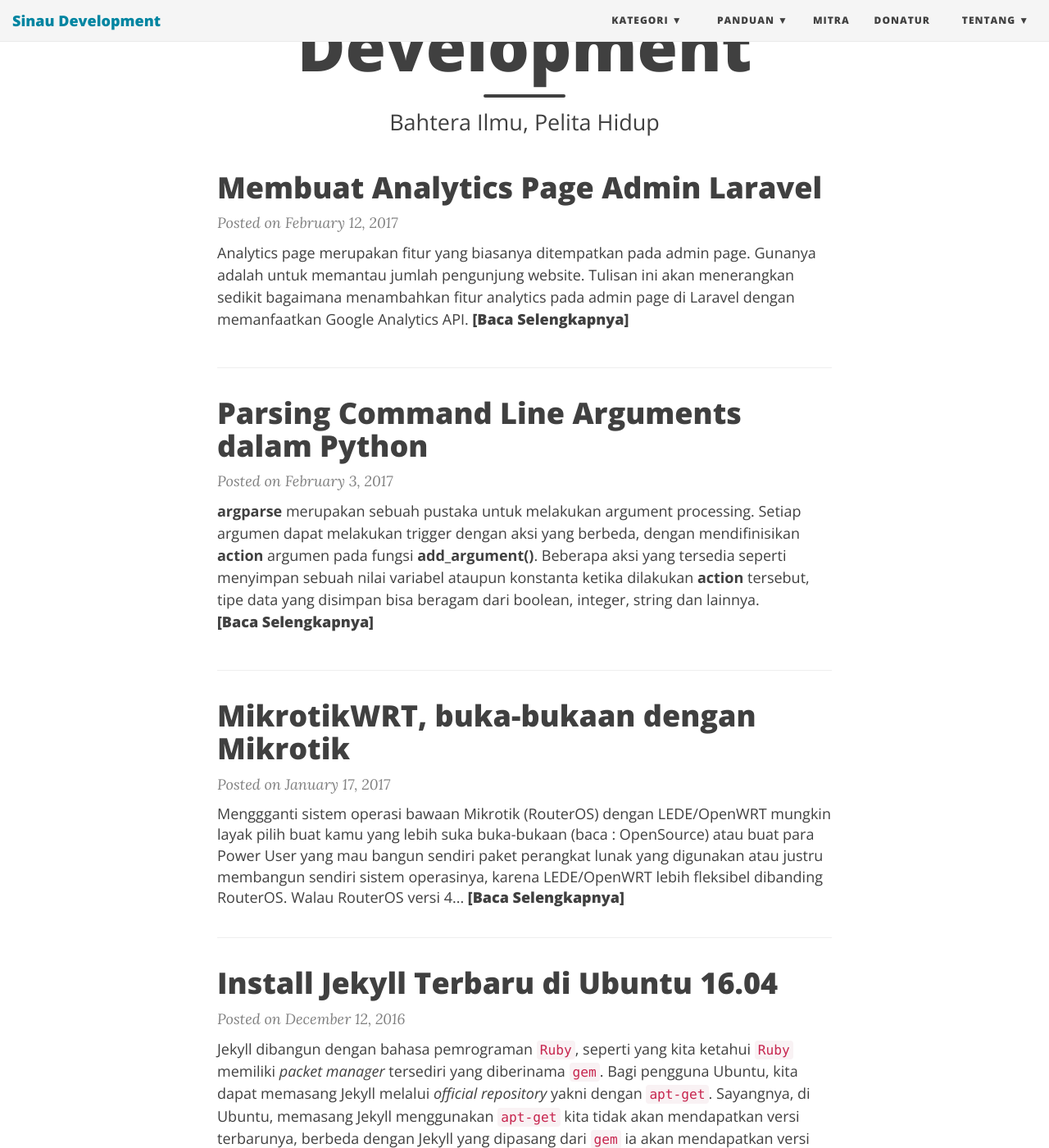
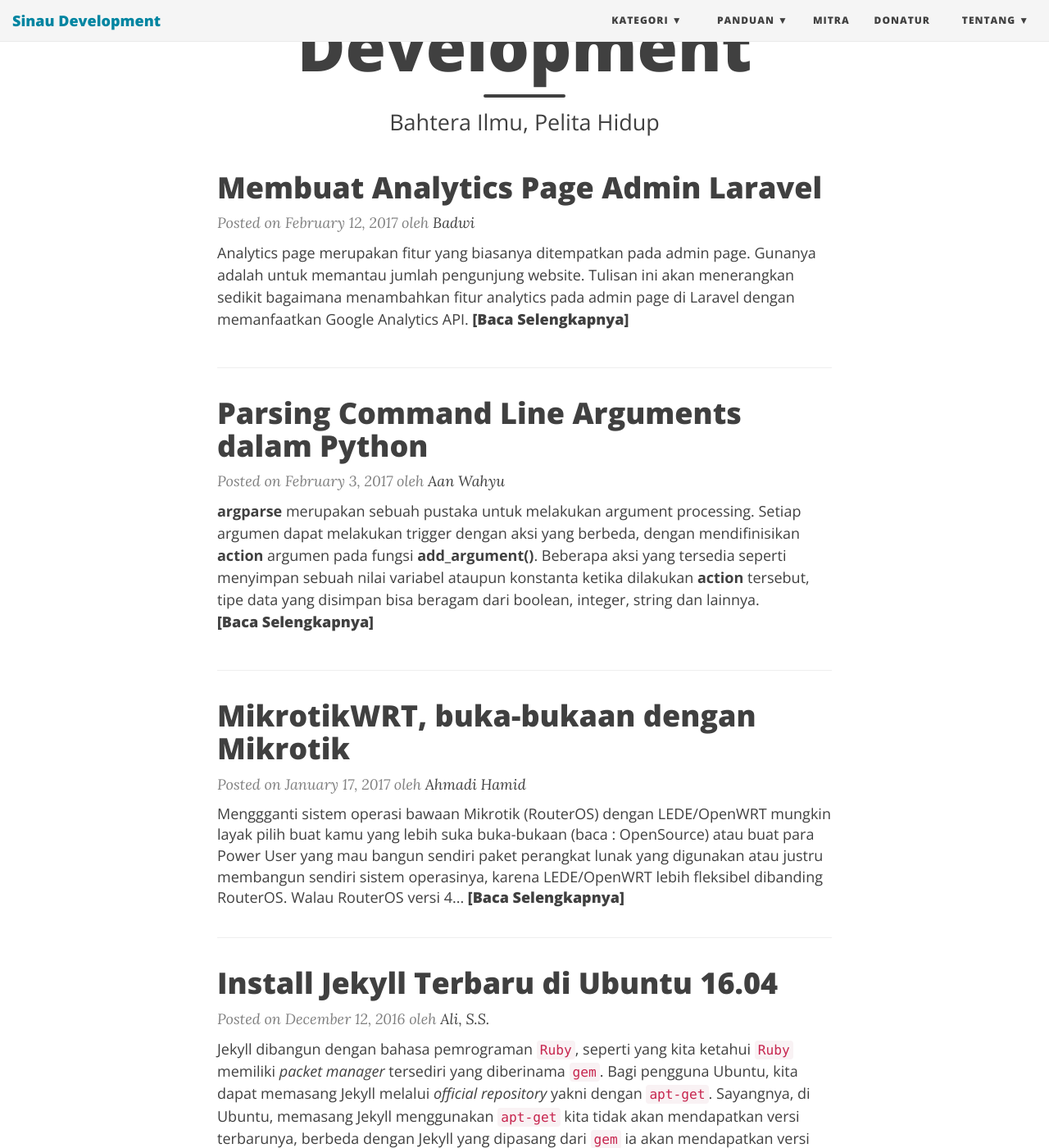
Before and after one commit to SinauDev/SinauDev.github.io, a Jekyll site: the page built from index.html, in a window 1280 px wide and 1400 px high, scrolled down 206 px. Shown: the whole window at 82% size. Built offline with Jekyll 4.4.1, drawn with Linux system fonts in a browser that asks for light colours; nearby versions of some CDN libraries; the list of posts is cut into pages by our own code; some of the changed text lies outside the part shown.

Commit message:
Add Author pada Index setiap artikel

```diff
--- a/index.html
+++ b/index.html
@@ -18,7 +18,17 @@ subtitle: Bahtera Ilmu, Pelita Hidup
     </a>
 
     <p class="post-meta">
-      Posted on {{ post.date | date: "%B %-d, %Y" }}
+      Posted on {{ post.date | date: "%B %-d, %Y" }} oleh
+
+      {% for author in site.authors %}
+      {% if author.username == post.author %}
+        {% if author.website %}
+          <a href="/author/{{ author.username }}">{{ author.fullname }}</a>
+        {% else %}
+          {{ author.name }}
+        {% endif %}
+      {% endif %}
+      {% endfor %}
     </p>
 
     <div class="post-entry">
```
